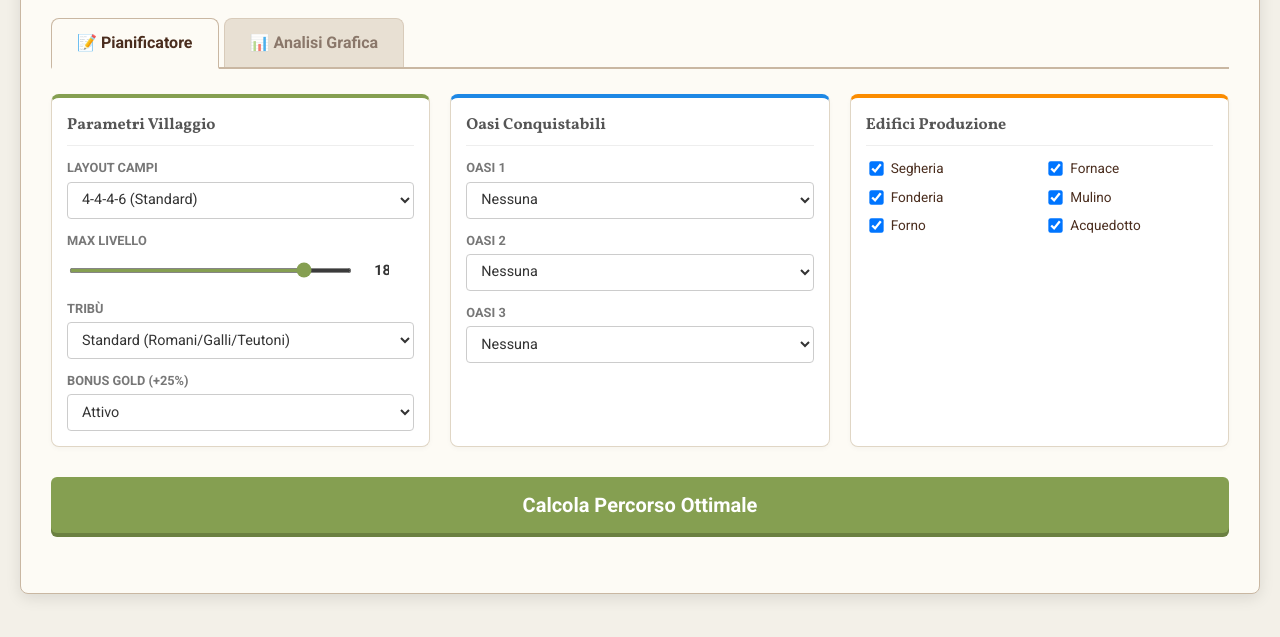
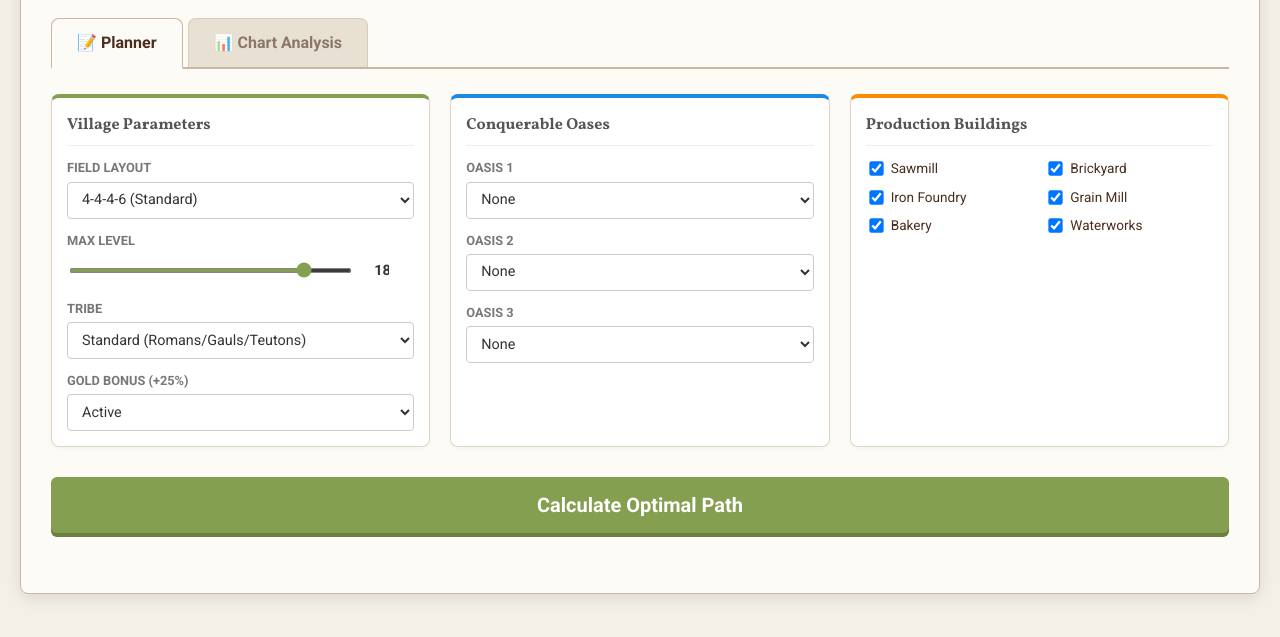
Before and after one commit to morabsf-create/Travian-Planner, a plain HTML site: page calculators/capital-planner/index.html in a window 1280 px wide. Shown: the part 163-800 px from the top of the page. Drawn offline with nearby package versions, Linux system fonts and the light colour scheme.

Commit message:
v 1.2.3
translated in ENG

```diff
--- a/calculators/capital-planner/index.html
+++ b/calculators/capital-planner/index.html
@@ -1,8 +1,8 @@
 <!DOCTYPE html>
-<html lang="it">
+<html lang="en">
 <head>
     <meta charset="UTF-8">
-    <title>Sviluppo Capitale - Travian Tools</title>
+    <title>Capital Development - Travian Tools</title>
     <meta name="viewport" content="width=device-width, initial-scale=1.0">
     <link href="https://fonts.googleapis.com/css2?family=Roboto:wght@400;500;700&family=Vollkorn:wght@400;700&display=swap" rel="stylesheet">
 
@@ -14,134 +14,134 @@
 
 <div class="container">
     <div style="margin-bottom: 20px;">
-        <a href="../../index.html" style="text-decoration: none; color: #859f51; font-weight: bold;">&larr; Torna alla Home</a>
+        <a href="../../index.html" style="text-decoration: none; color: #859f51; font-weight: bold;">&larr; Back to Hub</a>
     </div>
 
-    <h1>Sviluppo Capitale (ROI)</h1>
+    <h1>Capital Development (ROI)</h1>
 
     <div class="nav-tabs">
-        <div class="nav-tab active" onclick="UI.setTab('calc')">📝 Pianificatore</div>
-        <div class="nav-tab" onclick="UI.setTab('chart')">📊 Analisi Grafica</div>
+        <div class="nav-tab active" onclick="UI.setTab('calc')">📝 Planner</div>
+        <div class="nav-tab" onclick="UI.setTab('chart')">📊 Chart Analysis</div>
     </div>
 
     <div id="view-calc" class="view-section active">
         <div class="controls-grid">
             <div class="control-section var-a">
-                <h3 class="section-title">Parametri Villaggio</h3>
+                <h3 class="section-title">Village Parameters</h3>
                 <div class="control-group">
-                    <label>Layout Campi</label>
+                    <label>Field Layout</label>
                     <select id="villageType">
                         <option value="4446">4-4-4-6 (Standard)</option>
-                        <option value="11115">1-1-1-15 (15 Grani)</option>
-                        <option value="3339">3-3-3-9 (9 Grani)</option>
-                        <option value="4437">4-4-3-7 (7 Grani)</option>
-                        <option value="3447">3-4-4-7 (7 Grani)</option>
-                        <option value="4347">4-3-4-7 (7 Grani)</option>
-                        <option value="00018">0-0-0-18 (18 Grani)</option>
+                        <option value="11115">1-1-1-15 (15 Croppers)</option>
+                        <option value="3339">3-3-3-9 (9 Croppers)</option>
+                        <option value="4437">4-4-3-7 (7 Croppers)</option>
+                        <option value="3447">3-4-4-7 (7 Croppers)</option>
+                        <option value="4347">4-3-4-7 (7 Croppers)</option>
+                        <option value="00018">0-0-0-18 (18 Croppers)</option>
                     </select>
                 </div>
                 <div class="control-group">
-                    <label>Max Livello</label>
+                    <label>Max Level</label>
                     <div class="range-wrapper">
                         <input type="range" id="maxLevelRange" min="1" max="21" value="18" oninput="document.getElementById('maxLevel').value=this.value">
                         <input type="number" id="maxLevel" value="18" min="1" max="21" class="range-value" style="width:50px; border:none; background:transparent;" readonly>
                     </div>
                 </div>
                 <div class="control-group">
-                    <label>Tribù</label>
+                    <label>Tribe</label>
                     <select id="tribe">
-                        <option value="generic">Standard (Romani/Galli/Teutoni)</option>
-                        <option value="egyptian">Egizi (Bonus Acquedotto)</option>
+                        <option value="generic">Standard (Romans/Gauls/Teutons)</option>
+                        <option value="egyptian">Egyptians (Waterworks Bonus)</option>
                     </select>
                 </div>
                 <div class="control-group">
-                    <label>Bonus Gold (+25%)</label>
+                    <label>Gold Bonus (+25%)</label>
                     <select id="goldBonus">
-                        <option value="1.25">Attivo</option>
-                        <option value="1.0">Disattivato</option>
+                        <option value="1.25">Active</option>
+                        <option value="1.0">Disabled</option>
                     </select>
                 </div>
             </div>
 
             <div class="control-section var-b">
-                <h3 class="section-title">Oasi Conquistabili</h3>
+                <h3 class="section-title">Conquerable Oases</h3>
                 <div class="control-group">
-                    <label>Oasi 1</label>
+                    <label>Oasis 1</label>
                     <select id="oasis1">
-                        <option value="none">Nessuna</option>
-                        <option value="crop-25">🌾 Grano 25%</option>
-                        <option value="crop-50">🌾 Grano 50%</option>
-                        <option value="wood-25">🌲 Legno 25%</option>
-                        <option value="wood-50">🌲 Legno 50%</option>
-                        <option value="wood-25_crop-25">🌲 Legno 25% + 🌾 Grano 25%</option>
-                        <option value="clay-25">🧱 Argilla 25%</option>
-                        <option value="clay-50">🧱 Argilla 50%</option>
-                        <option value="clay-25_crop-25">🧱 Argilla 25% + 🌾 Grano 25%</option>
-                        <option value="iron-25">⚒️ Ferro 25%</option>
-                        <option value="iron-50">⚒️ Ferro 50%</option>
-                        <option value="iron-25_crop-25">⚒️ Ferro 25% + 🌾 Grano 25%</option>
+                        <option value="none">None</option>
+                        <option value="crop-25">🌾 Crop 25%</option>
+                        <option value="crop-50">🌾 Crop 50%</option>
+                        <option value="wood-25">🌲 Wood 25%</option>
+                        <option value="wood-50">🌲 Wood 50%</option>
+                        <option value="wood-25_crop-25">🌲 Wood 25% + 🌾 Crop 25%</option>
+                        <option value="clay-25">🧱 Clay 25%</option>
+                        <option value="clay-50">🧱 Clay 50%</option>
+                        <option value="clay-25_crop-25">🧱 Clay 25% + 🌾 Crop 25%</option>
+                        <option value="iron-25">⚒️ Iron 25%</option>
+                        <option value="iron-50">⚒️ Iron 50%</option>
+                        <option value="iron-25_crop-25">⚒️ Iron 25% + 🌾 Crop 25%</option>
                     </select>
                 </div>
                 <div class="control-group">
-                    <label>Oasi 2</label>
+                    <label>Oasis 2</label>
                     <select id="oasis2">
-                        <option value="none">Nessuna</option>
-                        <option value="crop-25">🌾 Grano 25%</option>
-                        <option value="crop-50">🌾 Grano 50%</option>
-                        <option value="wood-25">🌲 Legno 25%</option>
-                        <option value="wood-50">🌲 Legno 50%</option>
-                        <option value="wood-25_crop-25">🌲 Legno 25% + 🌾 Grano 25%</option>
-                        <option value="clay-25">🧱 Argilla 25%</option>
-                        <option value="clay-50">🧱 Argilla 50%</option>
-                        <option value="clay-25_crop-25">🧱 Argilla 25% + 🌾 Grano 25%</option>
-                        <option value="iron-25">⚒️ Ferro 25%</option>
-                        <option value="iron-50">⚒️ Ferro 50%</option>
-                        <option value="iron-25_crop-25">⚒️ Ferro 25% + 🌾 Grano 25%</option>
+                        <option value="none">None</option>
+                        <option value="crop-25">🌾 Crop 25%</option>
+                        <option value="crop-50">🌾 Crop 50%</option>
+                        <option value="wood-25">🌲 Wood 25%</option>
+                        <option value="wood-50">🌲 Wood 50%</option>
+                        <option value="wood-25_crop-25">🌲 Wood 25% + 🌾 Crop 25%</option>
+                        <option value="clay-25">🧱 Clay 25%</option>
+                        <option value="clay-50">🧱 Clay 50%</option>
+                        <option value="clay-25_crop-25">🧱 Clay 25% + 🌾 Crop 25%</option>
+                        <option value="iron-25">⚒️ Iron 25%</option>
+                        <option value="iron-50">⚒️ Iron 50%</option>
+                        <option value="iron-25_crop-25">⚒️ Iron 25% + 🌾 Crop 25%</option>
                     </select>
                 </div>
                 <div class="control-group">
-                    <label>Oasi 3</label>
+                    <label>Oasis 3</label>
                     <select id="oasis3">
-                        <option value="none">Nessuna</option>
-                        <option value="crop-25">🌾 Grano 25%</option>
-                        <option value="crop-50">🌾 Grano 50%</option>
-                        <option value="wood-25">🌲 Legno 25%</option>
-                        <option value="wood-50">🌲 Legno 50%</option>
-                        <option value="wood-25_crop-25">🌲 Legno 25% + 🌾 Grano 25%</option>
-                        <option value="clay-25">🧱 Argilla 25%</option>
-                        <option value="clay-50">🧱 Argilla 50%</option>
-                        <option value="clay-25_crop-25">🧱 Argilla 25% + 🌾 Grano 25%</option>
-                        <option value="iron-25">⚒️ Ferro 25%</option>
-                        <option value="iron-50">⚒️ Ferro 50%</option>
-                        <option value="iron-25_crop-25">⚒️ Ferro 25% + 🌾 Grano 25%</option>
+                        <option value="none">None</option>
+                        <option value="crop-25">🌾 Crop 25%</option>
+                        <option value="crop-50">🌾 Crop 50%</option>
+                        <option value="wood-25">🌲 Wood 25%</option>
+                        <option value="wood-50">🌲 Wood 50%</option>
+                        <option value="wood-25_crop-25">🌲 Wood 25% + 🌾 Crop 25%</option>
+                        <option value="clay-25">🧱 Clay 25%</option>
+                        <option value="clay-50">🧱 Clay 50%</option>
+                        <option value="clay-25_crop-25">🧱 Clay 25% + 🌾 Crop 25%</option>
+                        <option value="iron-25">⚒️ Iron 25%</option>
+                        <option value="iron-50">⚒️ Iron 50%</option>
+                        <option value="iron-25_crop-25">⚒️ Iron 25% + 🌾 Crop 25%</option>
                     </select>
                 </div>
             </div>
 
             <div class="control-section var-c">
-                <h3 class="section-title">Edifici Produzione</h3>
+                <h3 class="section-title">Production Buildings</h3>
                 <div class="checkbox-grid">
-                    <label class="checkbox-item"><input type="checkbox" id="useSawmill" checked> Segheria</label>
-                    <label class="checkbox-item"><input type="checkbox" id="useBrickyard" checked> Fornace</label>
-                    <label class="checkbox-item"><input type="checkbox" id="useFoundry" checked> Fonderia</label>
-                    <label class="checkbox-item"><input type="checkbox" id="useMill" checked> Mulino</label>
-                    <label class="checkbox-item"><input type="checkbox" id="useBakery" checked> Forno</label>
-                    <label class="checkbox-item"><input type="checkbox" id="useWaterworks" checked> Acquedotto</label>
+                    <label class="checkbox-item"><input type="checkbox" id="useSawmill" checked> Sawmill</label>
+                    <label class="checkbox-item"><input type="checkbox" id="useBrickyard" checked> Brickyard</label>
+                    <label class="checkbox-item"><input type="checkbox" id="useFoundry" checked> Iron Foundry</label>
+                    <label class="checkbox-item"><input type="checkbox" id="useMill" checked> Grain Mill</label>
+                    <label class="checkbox-item"><input type="checkbox" id="useBakery" checked> Bakery</label>
+                    <label class="checkbox-item"><input type="checkbox" id="useWaterworks" checked> Waterworks</label>
                 </div>
             </div>
         </div>
 
         <div class="action-area">
-            <button type="button" class="calc-button" onclick="UI.calculateMain()">Calcola Percorso Ottimale</button>
+            <button type="button" class="calc-button" onclick="UI.calculateMain()">Calculate Optimal Path</button>
         </div>
 
         <div id="results-area" style="display:none;">
             <div class="stats-box">
-                <div class="stat-item"><span class="stat-label">Prod. Oraria</span><span class="stat-value" id="final-prod">0</span></div>
-                <div class="stat-item"><span class="stat-label">Costo Totale</span><span class="stat-value" id="final-cost">0</span></div>
-                <div class="stat-item"><span class="stat-label">ROI Finale</span><span class="stat-value" id="final-roi">0h</span></div>
+                <div class="stat-item"><span class="stat-label">Hourly Prod.</span><span class="stat-value" id="final-prod">0</span></div>
+                <div class="stat-item"><span class="stat-label">Total Cost</span><span class="stat-value" id="final-cost">0</span></div>
+                <div class="stat-item"><span class="stat-label">Final ROI</span><span class="stat-value" id="final-roi">0h</span></div>
             </div>
-            <div class="collapsible-header">Ordine di Sviluppo Ottimizzato</div>
+            <div class="collapsible-header">Optimized Development Order</div>
             <div class="collapsible-content">
                 <div class="table-responsive" id="output-grouped"></div>
             </div>
```
Also changed, not shown: calculators/capital-planner/app.js (+25 -35 lines).
